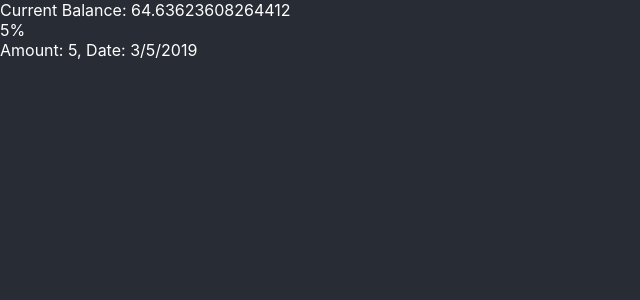
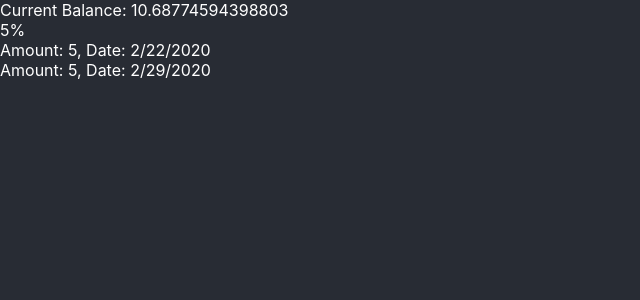
Before and after one commit to odedw/compound-interest-calculator, a React (Create React App) app: page / in a window 1280 px wide. Shown: the top 300 px of the page, without its empty margins (0-640 px from the left). Built offline with nearby package versions, Linux system fonts and the light colour scheme.

Commit message:
fix dates

```diff
--- a/src/App.tsx
+++ b/src/App.tsx
@@ -18,13 +18,17 @@ const DepositsContainer = styled.div``;
 const DepositView = styled.div``;
 
 function App() {
-  const [currentDate, setCurrentDate] = useState(new Date());
+  const [currentDate, setCurrentDate] = useState(
+    new Date(new Date().toDateString())
+  );
 
   const [weeklyRate, setWeeklyRate] = useState(data.weeklyRate);
   const [deposits, setDeposits] = useState(
     data.deposits.map(d => new Deposit(d.date, d.amount))
   );
-  const [balance, setBalance] = useState(calculator.calculateBalance(currentDate, deposits, weeklyRate));
+  const [balance, setBalance] = useState(
+    calculator.calculateBalance(currentDate, deposits, weeklyRate)
+  );
 
   return (
     <Container>
--- a/src/data.json
+++ b/src/data.json
@@ -3,7 +3,11 @@
   "deposits": [
     {
       "amount": 5,
-      "date": "2019-03-05"
+      "date": "2/22/2020"
+    },
+    {
+      "amount": 5,
+      "date": "2/29/2020"
     }
   ]
 }
```
